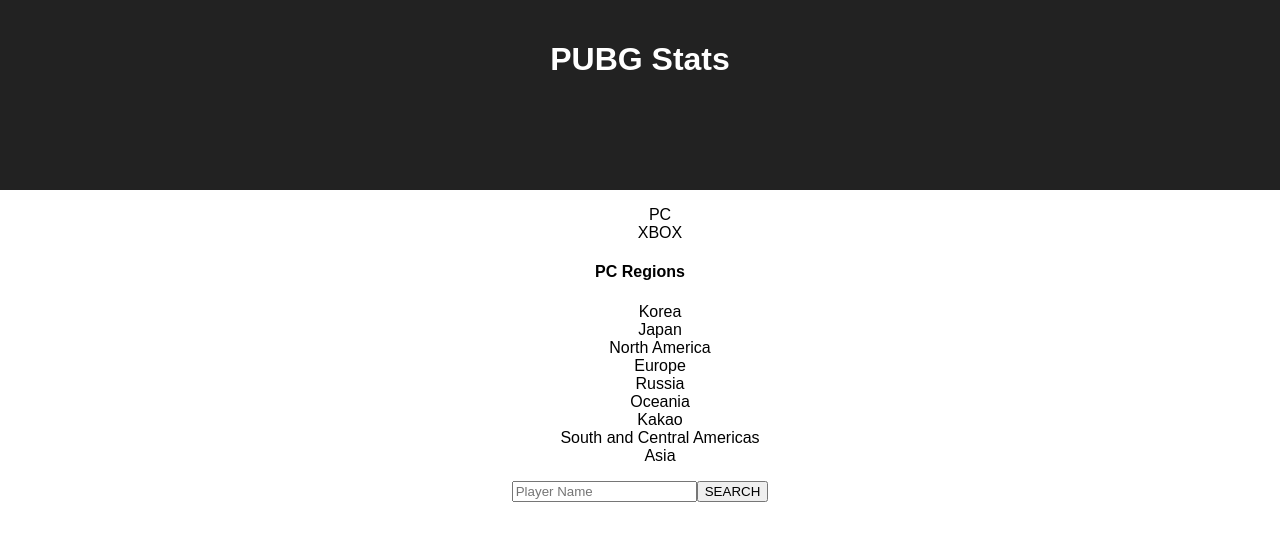
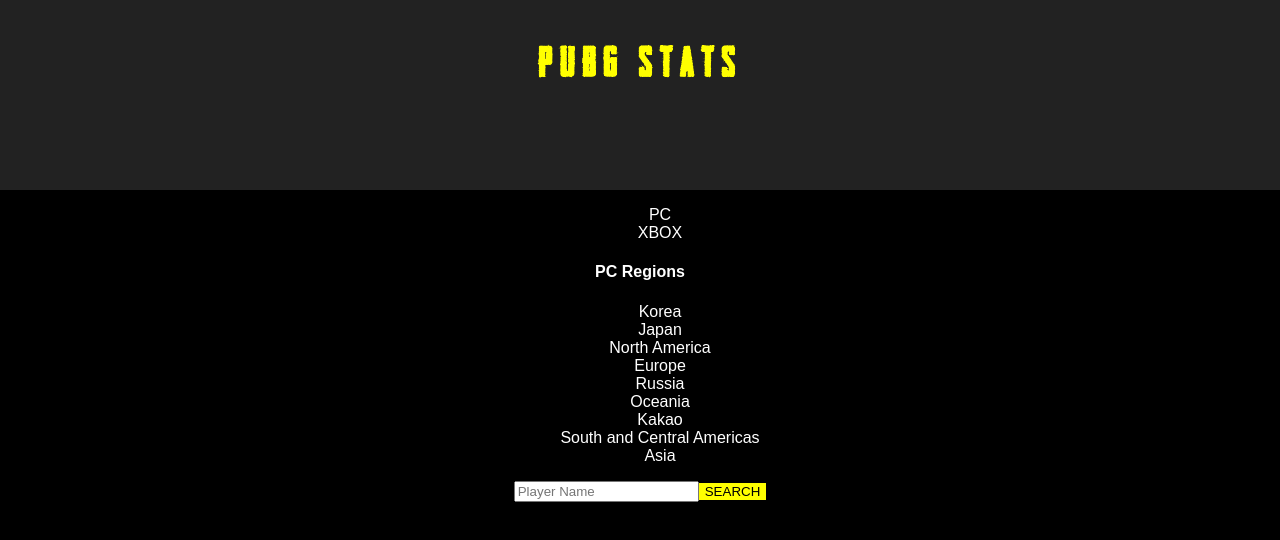
Before and after one commit to jakermate/pubg-stats, a React (Create React App) app: page / in a window 1280 px wide. Both pictures are taken after a click on the item "PC". Shown: the top 540 px of the page. Built offline with nearby package versions, Linux system fonts and the light colour scheme.

Commit message:
Added components to choose platform, which reveals the regional components.  These components contain lists of each specific region.  Selecting one will trigger a function to populate the region state of the root app with the region, which will then be used in the query string.

```diff
--- a/src/App.css
+++ b/src/App.css
@@ -1,3 +1,7 @@
+@font-face{
+  src:url('./headliner.ttf');
+  font-family:'headliner';
+}
 .App {
   text-align: center;
 }
@@ -26,7 +30,21 @@
   from { transform: rotate(0deg); }
   to { transform: rotate(360deg); }
 }
-
+body{
+  background-color:black;
+  color:white;
+}
 li{
   list-style: none;
 }
+h1{
+  font-size: 40px;
+  font-family: 'headliner';
+  letter-spacing:.5rem;
+  color:yellow;
+}
+#search-button{
+  color:black;
+  background-color:yellow;
+  border-style: none;
+}
--- a/src/App.js
+++ b/src/App.js
@@ -8,7 +8,9 @@
     this.state={
       pc: false,
       xbox: false,
-      search: ""
+      search: "",  // Search string from input.
+      query:"",  // Query to be built and then sent as a .get
+      region:"" // To be set with specific region from li value.
     }
   }
 choosePC = () =>{
@@ -47,8 +49,8 @@
   render(){
     return(
         <ul id="platform-list">
-          <li id="pc" onClick={this.props.choosePC}>PC</li>
-          <li id="xbox" onClick={this.props.chooseXbox} >XBOX</li>
+          <li className="list-item" id="pc" onClick={this.props.choosePC}>PC</li>
+          <li className="list-item" id="xbox" onClick={this.props.chooseXbox} >XBOX</li>
         </ul>
     )
   }
@@ -59,15 +61,15 @@
       <div id="PC-region-select">
         <h4>PC Regions</h4>
         <ul id="pc-region-list">
-          <li>Korea</li>
-          <li>Japan</li>
-          <li>North America</li>
-          <li>Europe</li>
-          <li>Russia</li>
-          <li>Oceania</li>
-          <li>Kakao</li>
-          <li>South and Central Americas</li>
-          <li>Asia</li>
+          <li className="list-item" >Korea</li>
+          <li className="list-item" >Japan</li>
+          <li className="list-item" >North America</li>
+          <li className="list-item" >Europe</li>
+          <li className="list-item" >Russia</li>
+          <li className="list-item" >Oceania</li>
+          <li className="list-item" >Kakao</li>
+          <li className="list-item" >South and Central Americas</li>
+          <li className="list-item" >Asia</li>
         </ul>
       </div>
     )
@@ -79,10 +81,10 @@
       <div id="Xbox-region-select">
         <h4>Xbox Regions</h4>
         <ul id="xbox-region-list">
-          <li>Asia</li>
-          <li>Europe</li>
-          <li>North America</li>
-          <li>Oceania</li>
+          <li value="Asia" >Asia</li>
+          <li value="Europe" >Europe</li>
+          <li value="North America" >North America</li>
+          <li value="Oceania" >Oceania</li>
         </ul>
       </div>
     )
@@ -104,6 +106,18 @@
     )
   }
 }
+class Display extends Component{
+  constructor(props){
+    super();
 
+  }
+  render(){
+    return(
+      <div id="display">
+        <div id="player'name"></div>
+      </div>
+    )
+  }
+}
 
 export default App;
```
Also changed, not shown: src/headliner.ttf (added), 1 other file (tests, documents, lock files or other folders).
